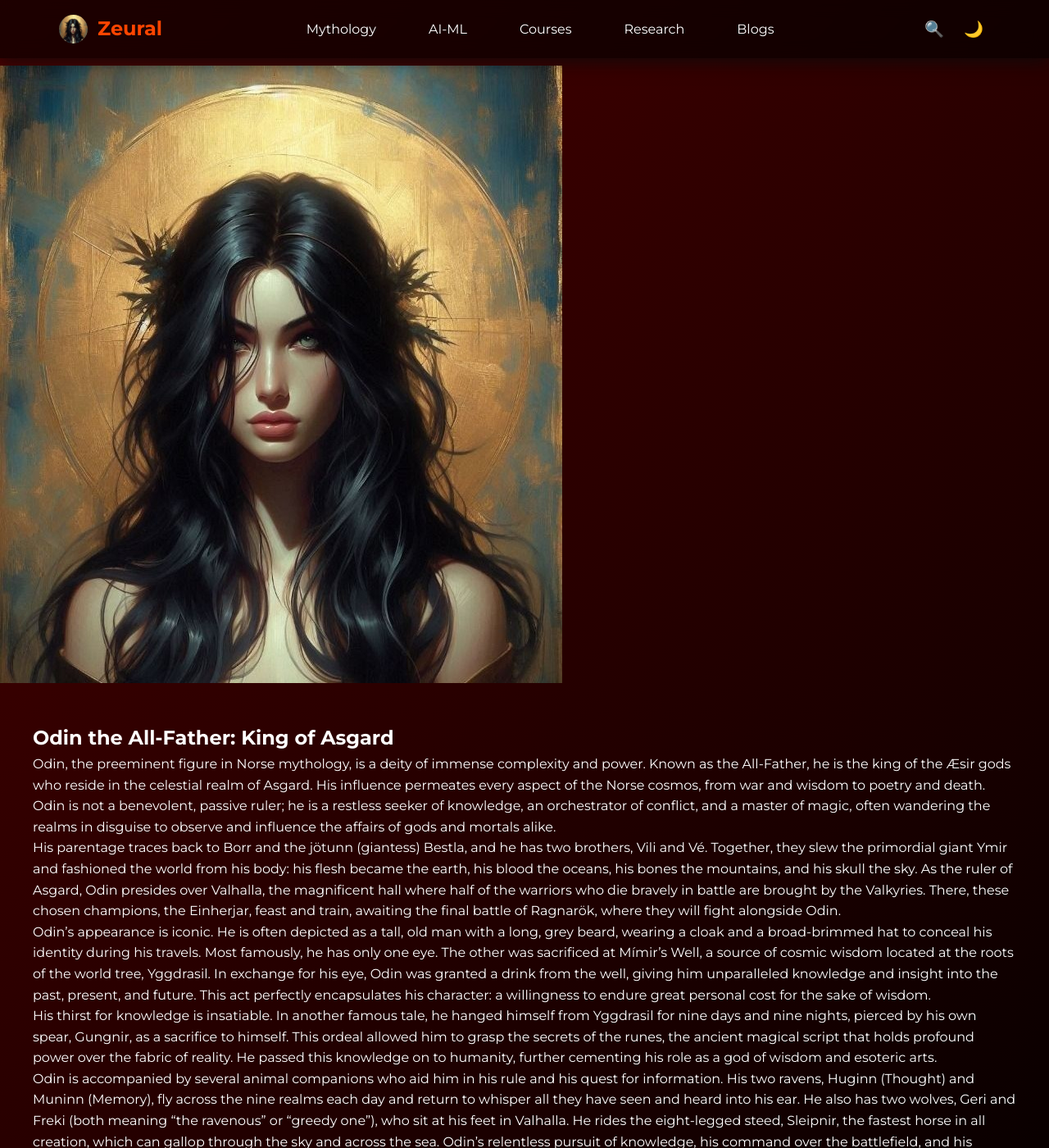
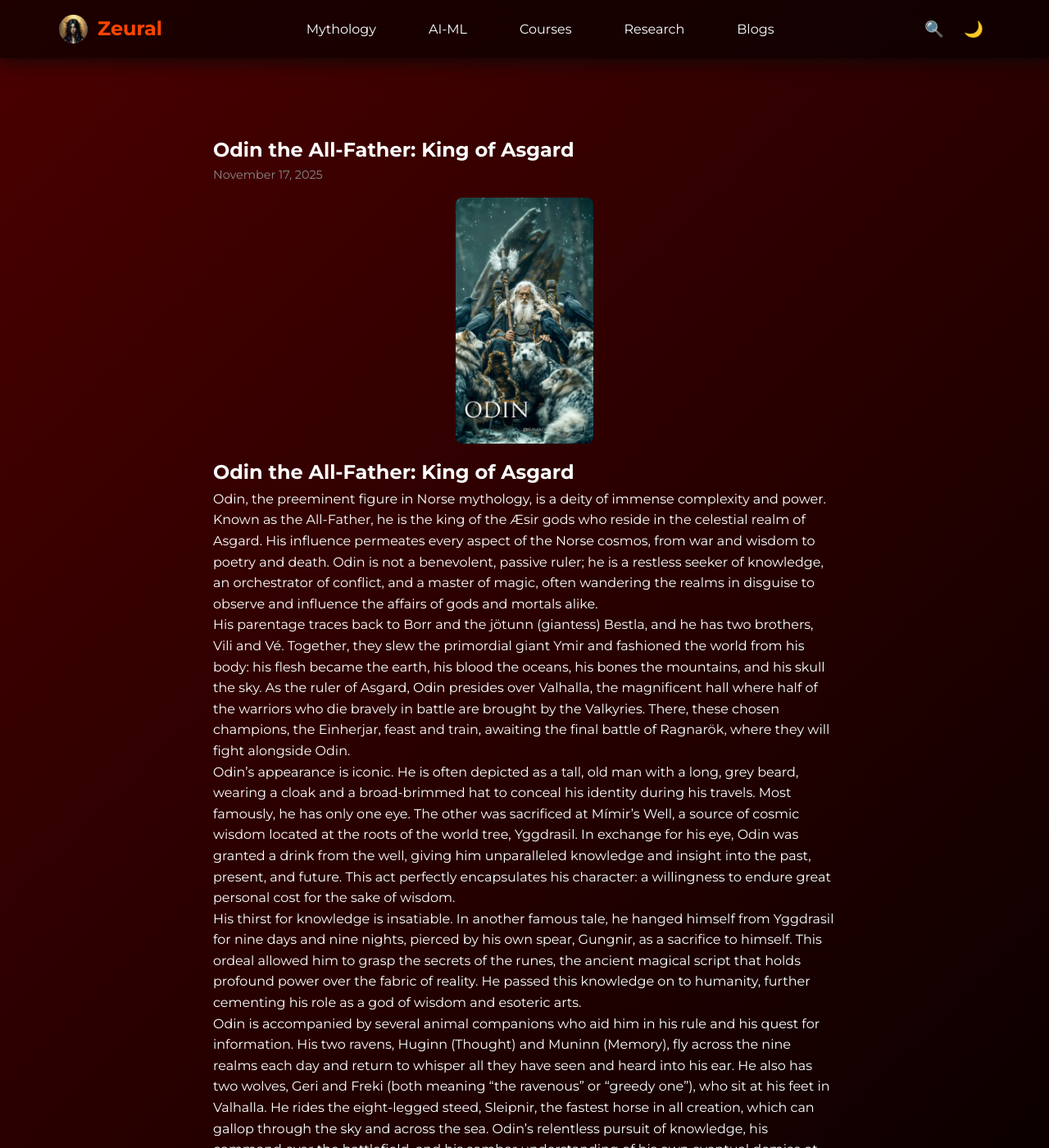
Before and after one commit to zeural1/zeural1.github.io, a Jekyll site: the page built from _mythology/01-odin-the-allfather.md, in a window 1280 px wide and 1400 px high. Shown: the whole window at 82% size. Built offline with Jekyll 4.4.1, drawn with Linux system fonts in a browser that asks for light colours.

Commit message:
Update 01-odin-the-allfather.md

```diff
--- a/_mythology/01-odin-the-allfather.md
+++ b/_mythology/01-odin-the-allfather.md
@@ -1,8 +1,8 @@
 ---
-layout: lesson
+layout: post
 title: "Odin the All-Father: King of Asgard"
 section: 1
-image: "/assets/images/alz.jpeg"
+image: /assets/mythology/odin.jpg
 ---
 
 ## Odin the All-Father: King of Asgard
```
